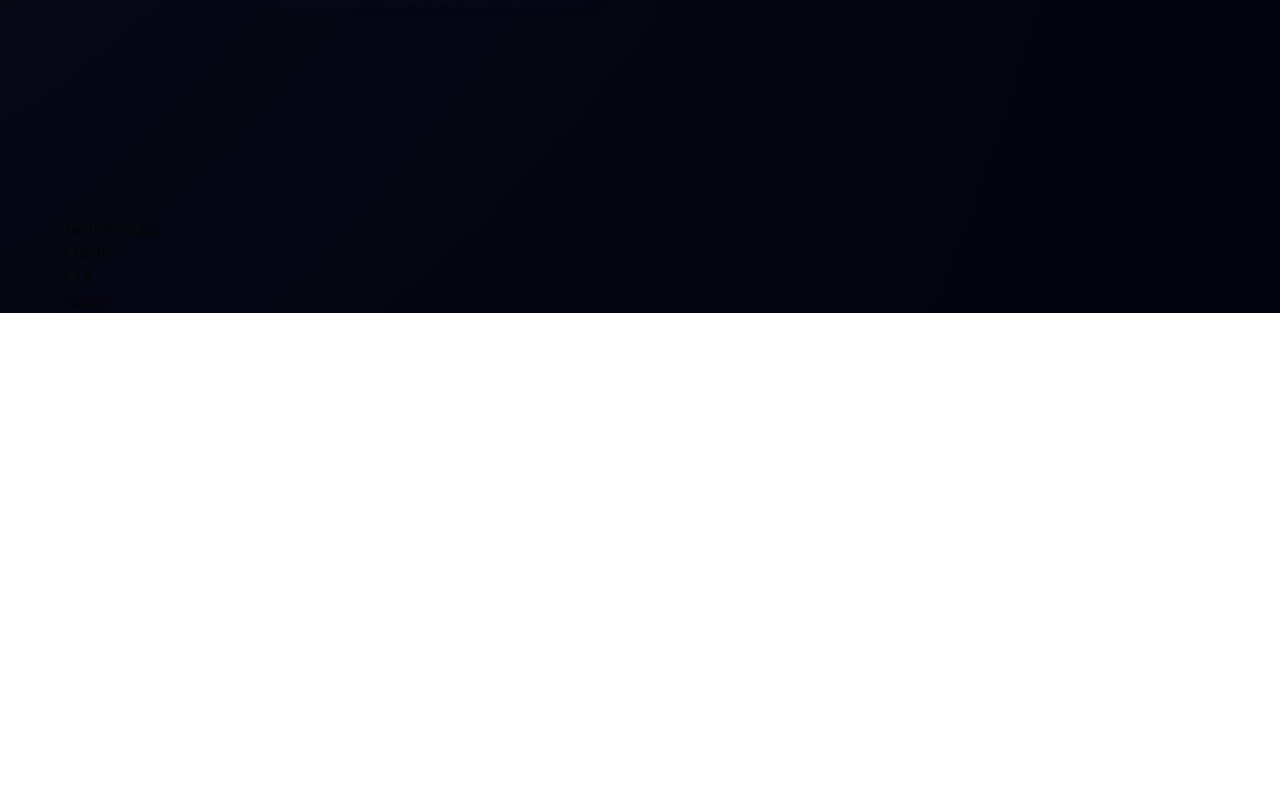
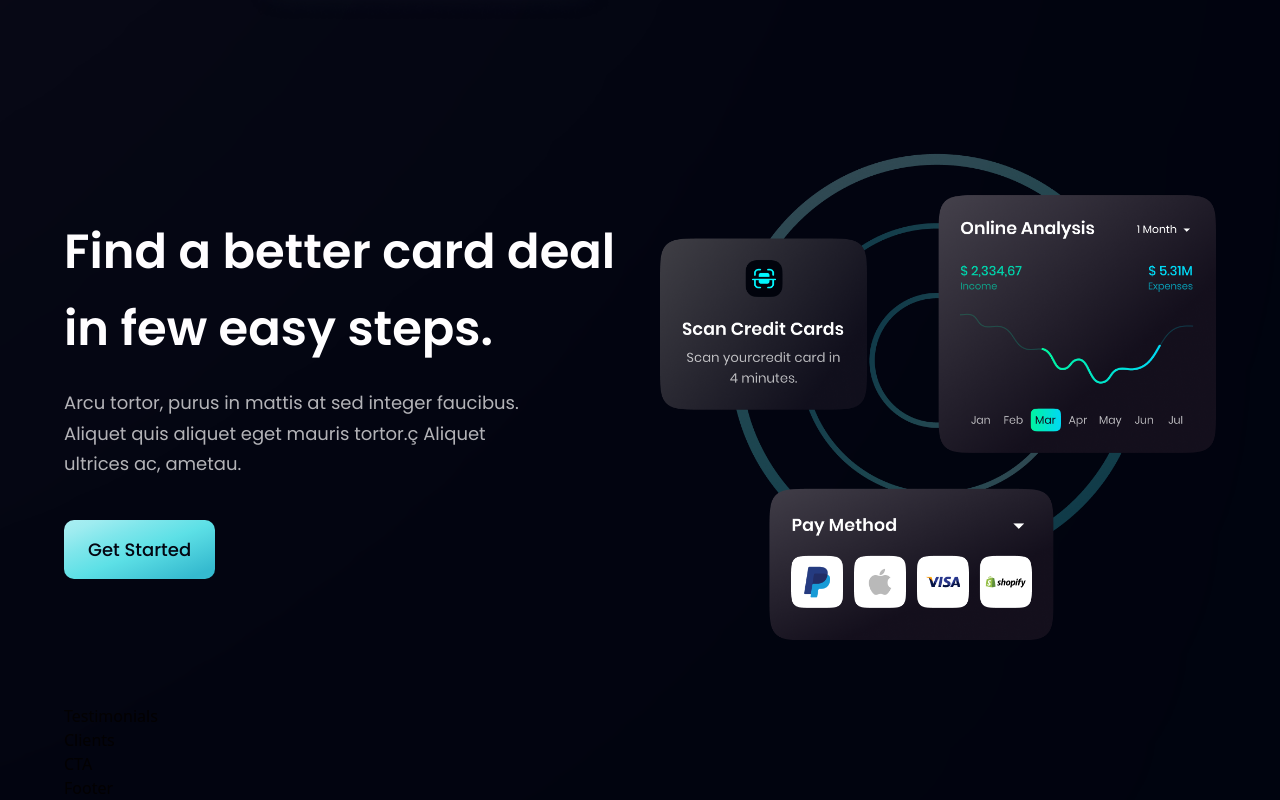
Before and after one commit to Phemel0/fnb-modern-bank-website, a React (Vite) app: page / in a window 1280 px wide. Shown: the part 2100-2900 px from the top of the page. Before the commit the page ends 2413 px from the top, so only its background shows below. Built offline with nearby package versions, Linux system fonts and the light colour scheme.

Commit message:
CardDeal complete

```diff
--- a/src/components/CardDeal.jsx
+++ b/src/components/CardDeal.jsx
@@ -5,11 +5,20 @@
 const CardDeal = () => (
     <section className={layout.section}>
         <div className={layout.sectionInfo}>
-            <h2>
-
+            <h2 className={styles.heading2}>
+                Find a better card deal <br className="sm:block hidden"/>
+                in few easy steps.
             </h2>
+            <p className={`${styles.paragraph} max-w-[470px] mt-5`}>
+                Arcu tortor, purus in mattis at sed integer faucibus. Aliquet
+                quis aliquet eget mauris tortor.ç Aliquet ultrices ac, ametau.
+            </p>
+            <Button styles="mt-10" />
         </div>
 
+        <div className={layout.sectionImg}>
+            <img src={card} alt="card" className="w-[100%] h-[100%]"/>
+        </div>
     </section>
 )
 
```
